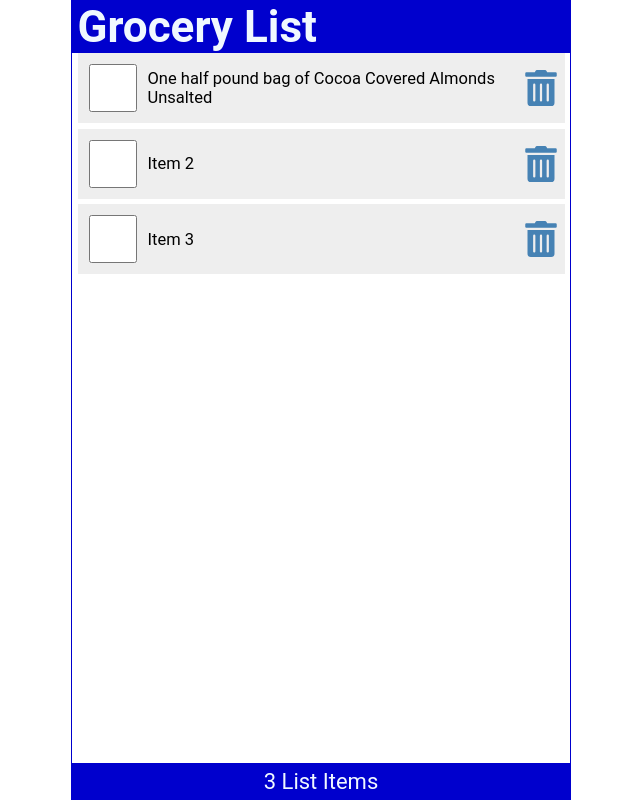
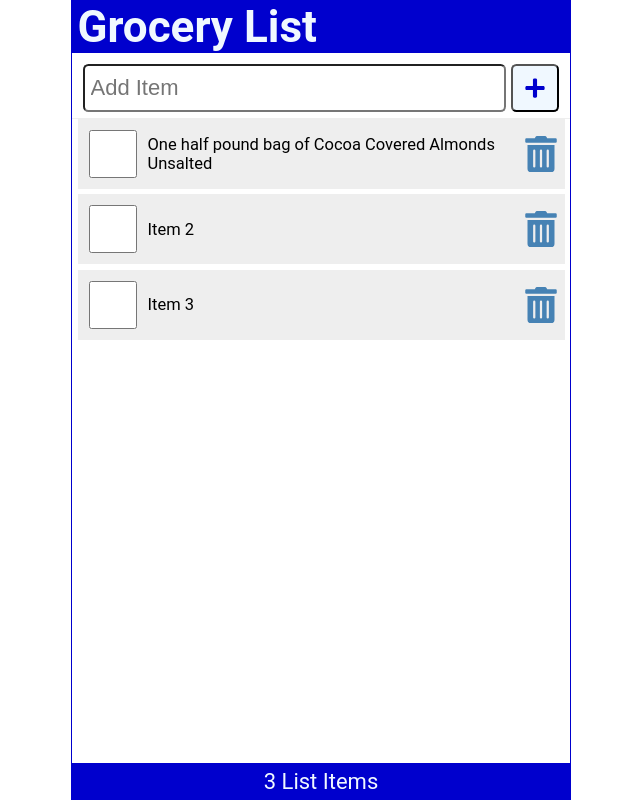
Before and after one commit to adamalcantara/react_refresh, a React (Create React App) app: page / in a window 1280 px wide. Shown: the whole page, without its empty margins (319-959 px from the left). Built offline with nearby package versions, Linux system fonts and the light colour scheme; the HTML template or start-up script is replaced by a standard one.

Commit message:
Added CSS from project code

```diff
--- a/src/App.js
+++ b/src/App.js
@@ -2,6 +2,7 @@
 import Header from './Header';
 import Content from './Content';
 import Footer from './Footer';
+import AddItem from './AddItem';
 
 function App() {
   const [items, setItems] = useState([
@@ -49,6 +50,7 @@
   return (
     <div className="App">
       <Header title="Grocery List" />
+      <AddItem />
       <Content
         items={items}
         handleCheck={handleCheck}
--- a/src/index.css
+++ b/src/index.css
@@ -117,3 +117,70 @@
   color: red;
   outline: none;
 }
+
+.addForm {
+  width: 100%;
+  display: flex;
+  justify-content: flex-start;
+  margin: 0.5rem 0 0;
+  padding: 0 0.5rem 0.25rem;
+  border-bottom: 1px solid #eee;
+}
+
+.addForm label {
+  position: absolute;
+  left: -99999px;
+}
+
+.addForm input[type='text'] {
+  flex-grow: 1;
+  max-width: calc(100% - 50px);
+  min-height: 48px;
+  font-size: 1rem;
+  padding: 0.25rem;
+  border-radius: 0.25rem;
+  margin-right: 0.25rem;
+  outline: none;
+}
+
+button {
+  height: 48px;
+  min-width: 48px;
+  border-radius: 0.25rem;
+  padding: 0.5rem;
+  font-size: 1rem;
+  background-color: aliceblue;
+  color: mediumblue;
+  cursor: pointer;
+}
+
+button:focus,
+button:hover {
+  color: white;
+  background-color: limegreen;
+  outline: none;
+}
+
+.searchForm {
+  width: 100%;
+  display: flex;
+  justify-content: flex-start;
+  margin: 0.25rem 0 0;
+  padding: 0 0.5rem 0.25rem;
+  border-bottom: 1px solid #eee;
+}
+
+.searchForm label {
+  position: absolute;
+  left: -99999px;
+}
+
+.searchForm input[type='text'] {
+  flex-grow: 1;
+  max-width: 100%;
+  min-height: 48px;
+  font-size: 1rem;
+  padding: 0.25rem;
+  border-radius: 0.25rem;
+  outline: none;
+}
```
